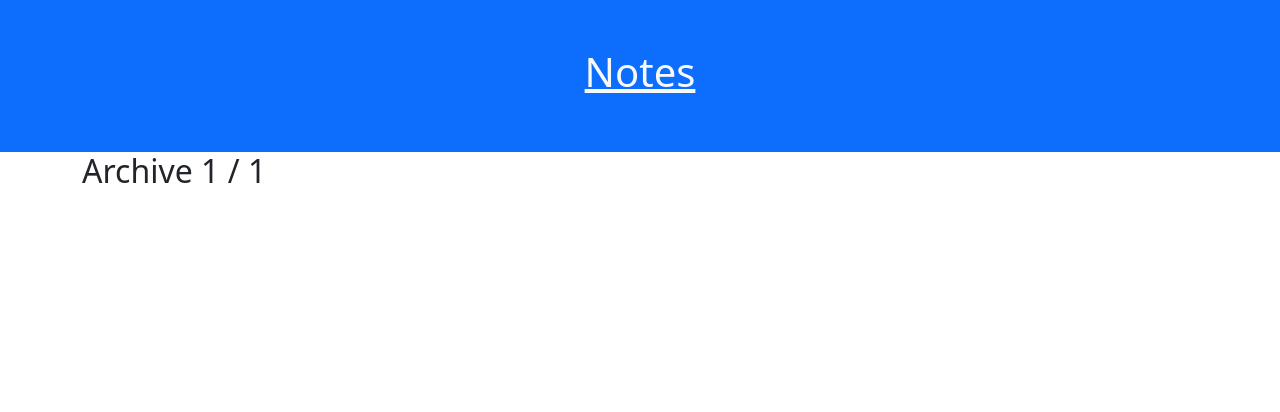
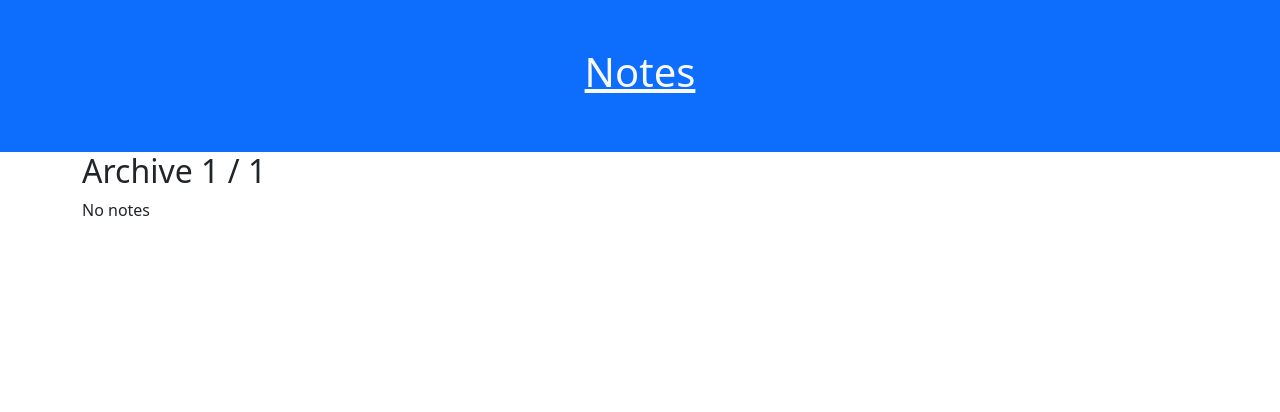
Before and after one commit to pcanterino/pcdenotes, a Django app: page /archive/1/1/ in a window 1280 px wide. Shown: the top 412 px of the page. Run offline with Django 3.2, Linux system fonts and the light colour scheme; data that the repository does not hold is empty.

Commit message:
And now we can list the notes in a certain month

```diff
--- a/notes/templates/archive_month.html
+++ b/notes/templates/archive_month.html
@@ -5,5 +5,13 @@
 {% block content %}
 <h2>Archive {{ month }} / {{ year }}</h2>
 
-
+{% if notes %}
+<ul>
+  {% for note in notes %}
+    <li><a href="{{ note.get_absolute_url }}"">{{ note.title }}</a></li>
+  {% endfor %}
+</ul>
+{% else %}
+<p>No notes</p>
+{% endif %}
 {% endblock %}
--- a/notes/views.py
+++ b/notes/views.py
@@ -42,4 +42,5 @@ def archive_year(request, archive_year):
     return render(request, 'archive_year.html', {'year': archive_year, 'months': notes_months})
 
 def archive_month(request, archive_year, archive_month):
-    return render(request, 'archive_month.html', {'year': archive_year, 'month': archive_month})
+    notes = Note.objects.filter(status=1, created_at__year=archive_year, created_at__month=archive_month)
+    return render(request, 'archive_month.html', {'year': archive_year, 'month': archive_month, 'notes': notes})
```
